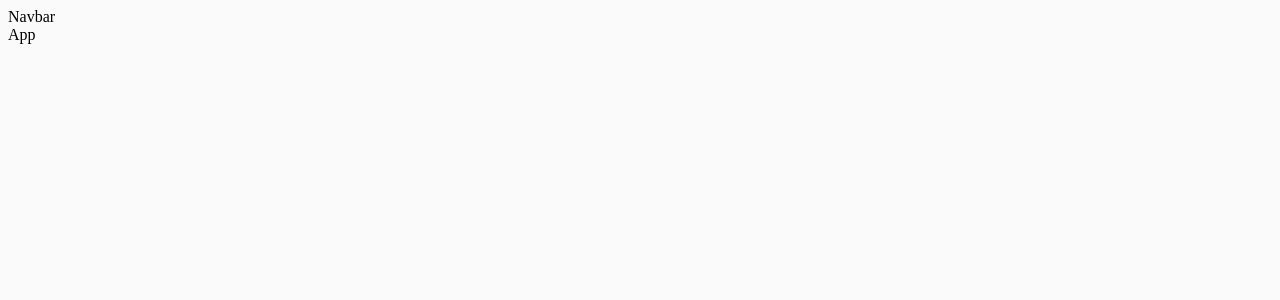
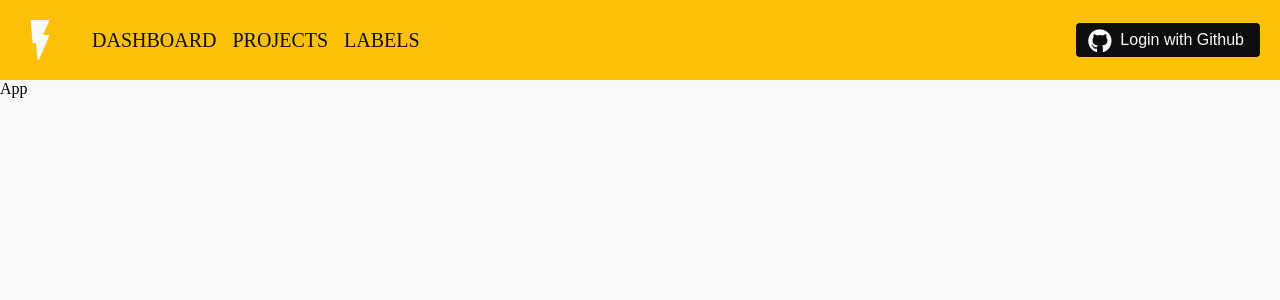
Before and after one commit to mhogeveen/zap, a React (Create React App) app in the folder client/: page / in a window 1280 px wide. Shown: the top 300 px of the page. Built offline with nearby package versions, Linux system fonts and the light colour scheme.

Commit message:
Add navbar first pass

```diff
--- a/client/public/index.html
+++ b/client/public/index.html
@@ -8,6 +8,8 @@
       <meta name="description" content="Zap is a bug tracker for your own simple projects." />
       <link rel="apple-touch-icon" href="%PUBLIC_URL%/logo192.png" />
       <link rel="manifest" href="%PUBLIC_URL%/manifest.json" />
+      <!-- FontAwesome Icons -->
+      <script src="https://kit.fontawesome.com/eeb0f22c08.js" crossorigin="anonymous"></script>
       <title>Zap</title>
    </head>
    <body>
--- a/client/src/components/Navbar.js
+++ b/client/src/components/Navbar.js
@@ -1,7 +1,32 @@
 import React from 'react'
 
 const Navbar = () => {
-   return <div>Navbar</div>
+   return (
+      <nav className='navbar'>
+         <svg
+            className='navbar__logo'
+            xmlns='http://www.w3.org/2000/svg'
+            version='1.1'
+            id='Capa_1'
+            x='0px'
+            y='0px'
+            viewBox='0 0 511.999 511.999'
+         >
+            <path
+               d='M362.676,192H293.77l78.656-177.067c2.356-5.399-0.11-11.686-5.509-14.043  c-1.338-0.584-2.781-0.887-4.24-0.89H149.343c-5.891-0.018-10.681,4.743-10.699,10.634c-0.001,0.289,0.01,0.577,0.032,0.865  l21.333,277.333c0.435,5.564,5.086,9.852,10.667,9.835H203.7L224.074,502.4c0.59,5.861,5.82,10.135,11.682,9.544  c3.86-0.389,7.205-2.843,8.734-6.408l128-298.667c2.321-5.415-0.187-11.685-5.601-14.006  C365.557,192.292,364.124,191.999,362.676,192z'
+               data-original='#FFC107'
+               class='active-path'
+               fill='#FAFAFA'
+            />
+         </svg>
+         <ul className='navbar__menu'>
+            <li className='navbar__menu-item'>Dashboard</li>
+            <li className='navbar__menu-item'>Projects</li>
+            <li className='navbar__menu-item'>Labels</li>
+         </ul>
+         <button className='btn btn--github'>Login with Github</button>
+      </nav>
+   )
 }
 
 export default Navbar
--- /dev/null
+++ b/client/src/sass/components/_navbar.scss
@@ -0,0 +1,27 @@
+.navbar {
+   width: 100%;
+   height: 80px;
+   padding: 20px;
+   box-sizing: border-box;
+   background-color: $clr-primary;
+   display: grid;
+   grid-template-columns: max-content auto max-content;
+   align-items: center;
+
+   &__logo {
+      height: 40px;
+   }
+
+   &__menu {
+      display: flex;
+      list-style: none;
+      gap: 1rem;
+      padding: 0 0 0 2rem;
+
+      &-item {
+         font-size: 1.25rem;
+         text-transform: uppercase;
+         color: $clr-dark;
+      }
+   }
+}
--- a/client/src/sass/styles.scss
+++ b/client/src/sass/styles.scss
@@ -1,3 +1,17 @@
+// Import utils
+@import './utils/variables';
+@import './utils/general-components';
+
+// Import partials
+@import './components/navbar';
+
+// General styles
+* {
+   margin: 0;
+   padding: 0;
+   font-size: 16px;
+}
+
 body {
    background: #fafafa;
 }
--- /dev/null
+++ b/client/src/sass/utils/_general-components.scss
@@ -0,0 +1,36 @@
+.btn {
+   border: none;
+   border-radius: 0.25rem;
+   padding: 0.5rem 1rem;
+   font-size: 1rem;
+   cursor: pointer;
+   transition: background-color 200ms ease;
+   display: flex;
+
+   &--github {
+      position: relative;
+      padding-left: 2.75rem;
+      background-color: $clr-dark;
+      color: $clr-light;
+      @extend .btn--icon;
+
+      &:hover {
+         background-color: lighten($clr-dark, 10%);
+      }
+
+      &::before {
+         content: '\f09b';
+         font-family: 'Font Awesome 5 Brands';
+         color: $clr-light;
+      }
+   }
+}
+
+.btn--icon {
+   &::before {
+      font-size: 1.5rem;
+      position: absolute;
+      align-self: center;
+      left: 0.75rem;
+   }
+}
--- /dev/null
+++ b/client/src/sass/utils/_variables.scss
@@ -0,0 +1,4 @@
+// Color variables
+$clr-primary: #ffc107;
+$clr-light: #fafafa;
+$clr-dark: #0d0d0d;
```
